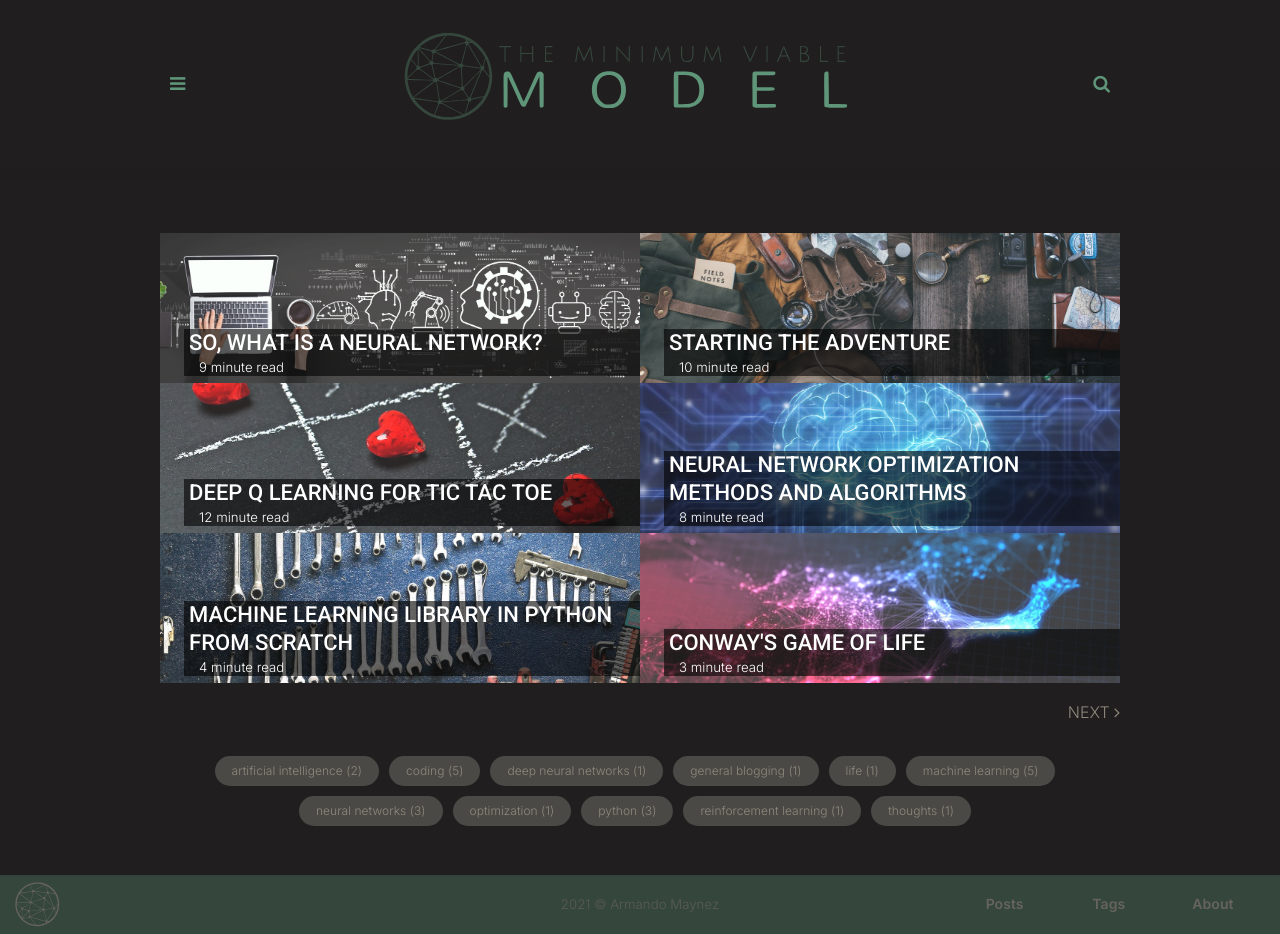
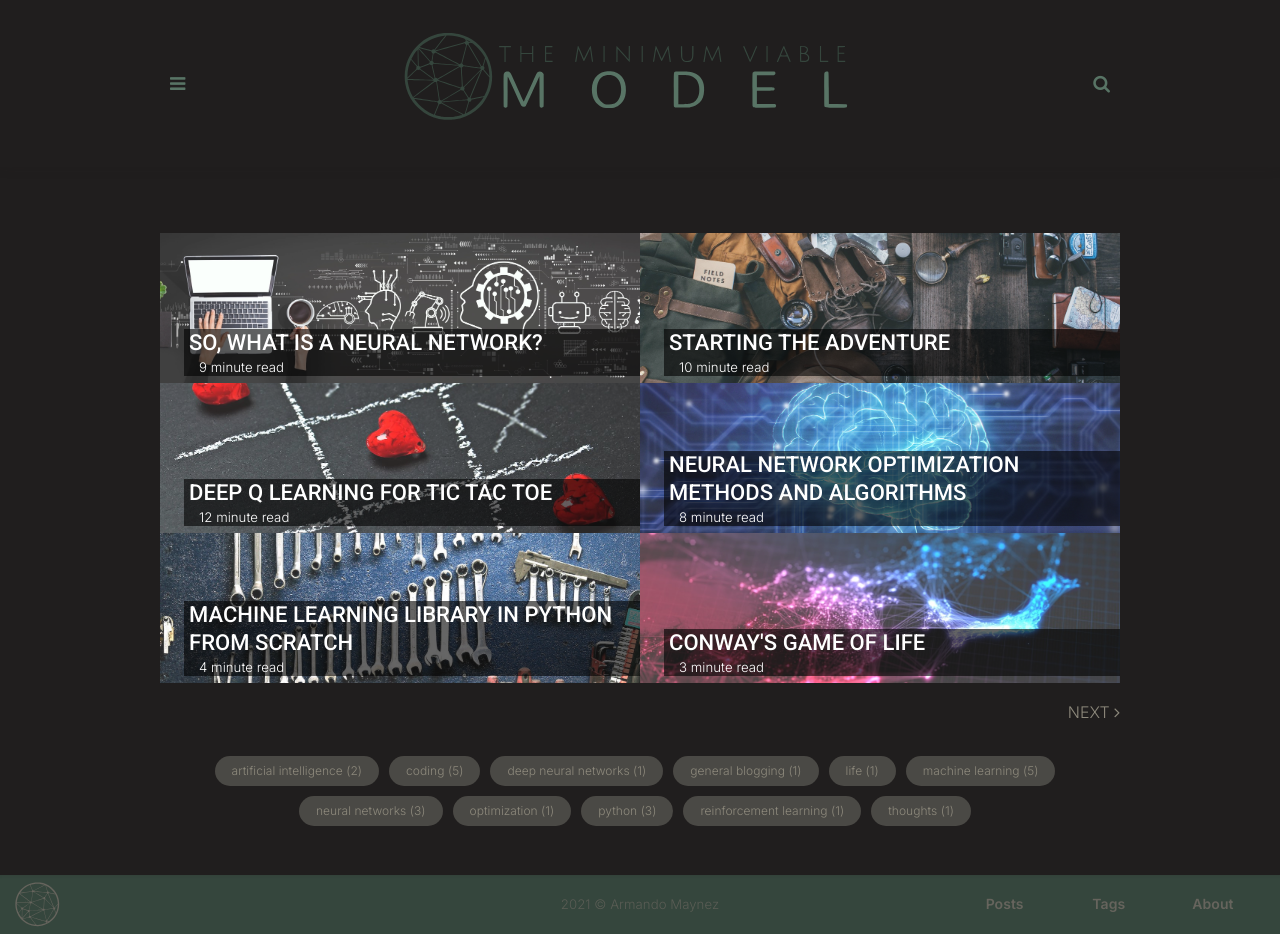
Before and after one commit to the-mvm/the-mvm.github.io, a Jekyll site: the page built from index.html, in a window 1280 px wide. Built offline with Jekyll 4.4.1, drawn with Linux system fonts in a browser that asks for light colours; the list of posts is cut into pages by our own code.

Commit message:
updated colors for dark theme

```diff
--- a/assets/css/main.css
+++ b/assets/css/main.css
@@ -7,7 +7,7 @@
 {% if site.mode == "dark" %}
 --accent:       #d14c47;    /* accent */
 --accent-dark:  #CD8A7A;    /* accent 2 (dark) */
---main:         #5F9579;    /* main color */
+--main:         #587465;    /* main color */
 --main-dim:     #35463D;    /* dimmed version of main color */
 --text:         #B4B3A7;
 --grey1:        #8D897C;
--- a/assets/css/site color scheme.css
+++ b/assets/css/site color scheme.css
@@ -20,7 +20,7 @@ https://coolors.co/326273-4e3e51-db504a-201e1e-5f5e58-8d897c-b4b3a7-dad7d2-f0efe
 :root {
 --accent:       #d14c47;    /* accent */
 --accent-dark:  #CD8A7A;    /* accent 2 (dark) */
---main:         #5F9579;    /* main color */
+--main:         #587465;    /* main color */
 --main-dim:     #35463D;    /* dimmed version of main color */
 --text:         #B4B3A7;
 --grey1:        #8D897C;
@@ -33,5 +33,5 @@ https://coolors.co/326273-4e3e51-db504a-201e1e-5f5e58-8d897c-b4b3a7-dad7d2-f0efe
     }
 
 /*
-https://coolors.co/d14c47-5f9579-496e5b-201e1e-b4b3a7-8d897c-827f73-76746a-55544f-4a4945
+https://coolors.co/d14c47-7C9C8C-35463d-201e1e-b4b3a7-8d897c-827f73-76746a-66645d-4a4945
 */
```
Also changed, not shown: assets/img/branding/MVM-logo-full-dark.svg.
